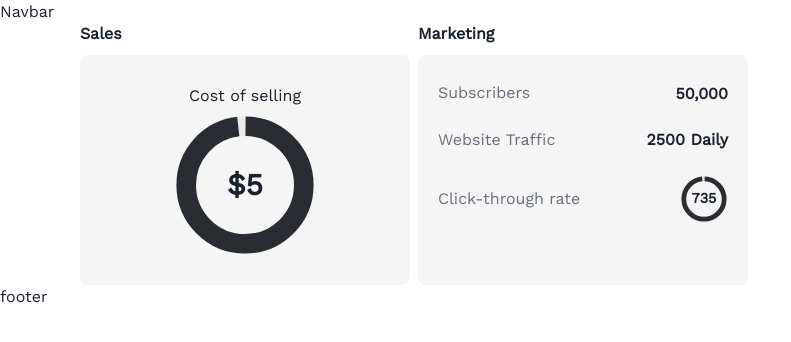
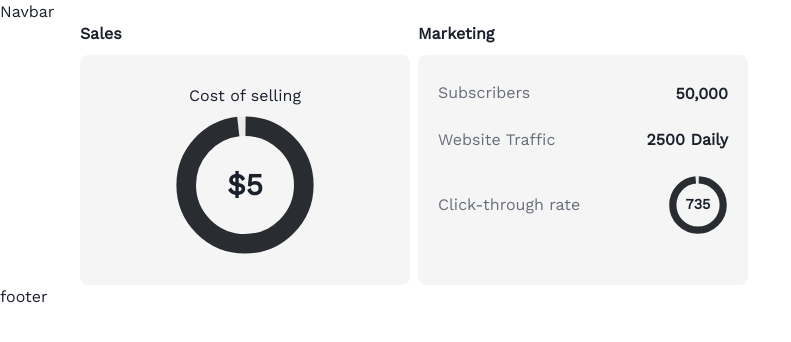
Before and after one commit to workshopapps/workshopapps-portfolio, a Next.js app in the folder frontend/: page /dashboard in a window 1280 px wide. Shown: the top 342 px of the page, without its empty margins (0-791 px from the left). Built offline with nearby package versions, Linux system fonts and the light colour scheme.

Commit message:
chore: added the circular progress  on the marketing card

```diff
--- a/frontend/components/marketing-card/index.jsx
+++ b/frontend/components/marketing-card/index.jsx
@@ -33,7 +33,12 @@ function MarketCard() {
           <HStack justifyContent="space-between" w="full">
             <Text color="text.200">Click-through rate</Text>
             <Stack>
-              <CircularProgress value={98} color="brand.50">
+              <CircularProgress
+                value={98}
+                thickness="12px"
+                size="60px"
+                color="brand.50"
+              >
                 <CircularProgressLabel>
                   <Heading fontSize="nm">735</Heading>
                 </CircularProgressLabel>
```
